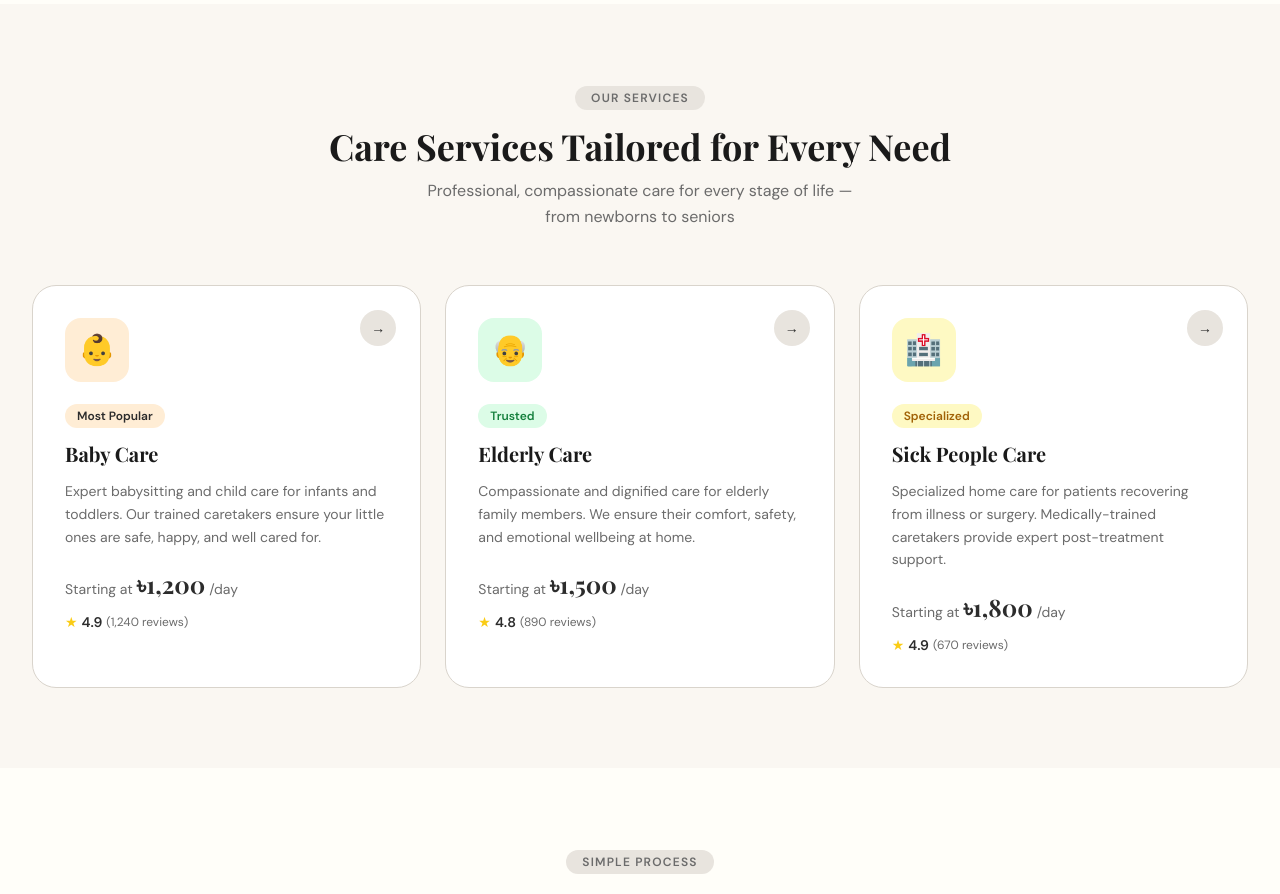
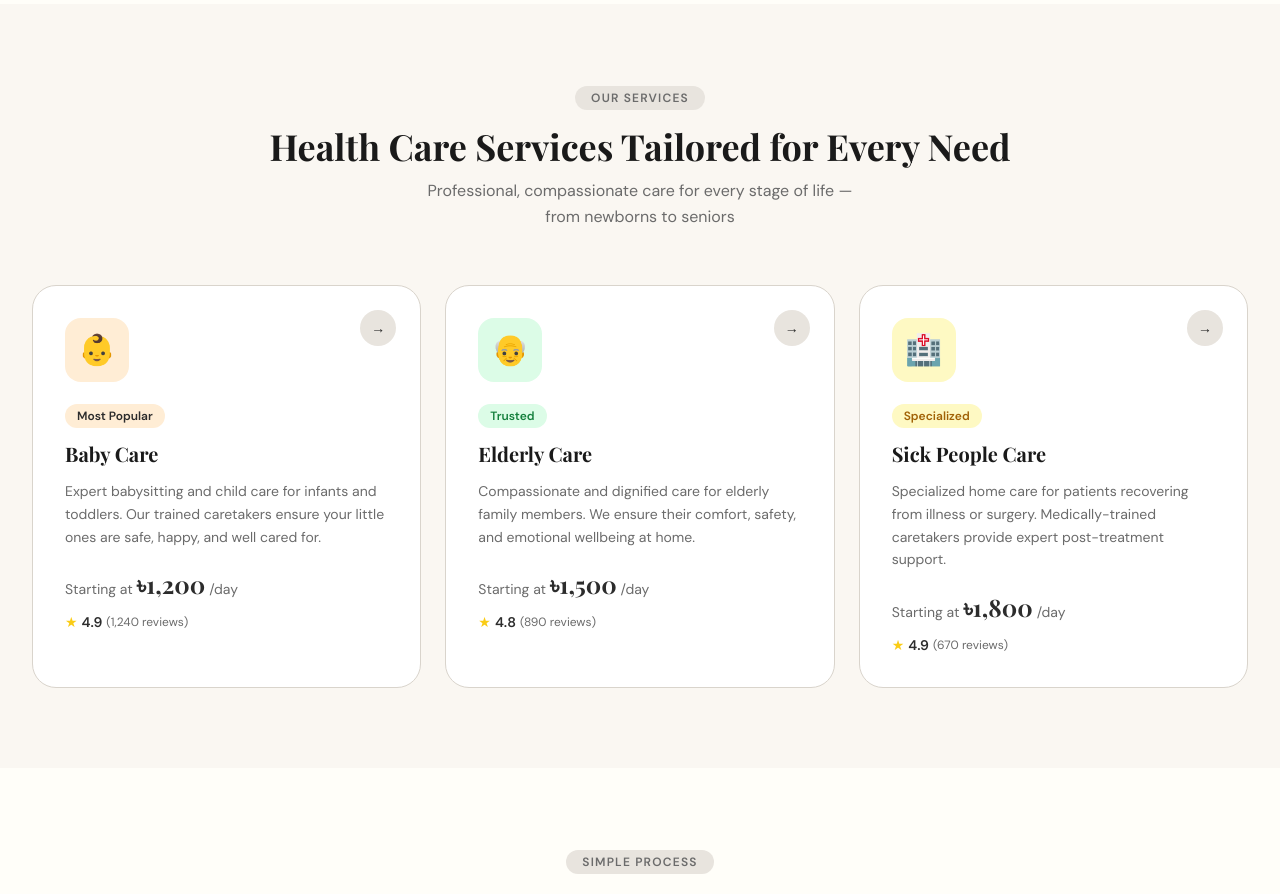
Before and after one commit to islamSorifulhero/Health-Care-Services, a Next.js app: page / in a window 1280 px wide. Shown: the part 1420-2314 px from the top of the page. Built offline with nearby package versions, Linux system fonts and the light colour scheme; a web font is replaced by a local one.

Commit message:
baby image added and service page updated

```diff
--- a/src/components/home/ServicesSection.tsx
+++ b/src/components/home/ServicesSection.tsx
@@ -12,7 +12,7 @@ export function ServicesSection() {
             Our Services
           </span>
           <h2 className="font-playfair text-4xl font-bold text-[#1A1A1A] mb-3">
-            Care Services Tailored for Every Need
+            Health Care Services Tailored for Every Need
           </h2>
           <p className="text-mid-gray max-w-md mx-auto">
             Professional, compassionate care for every stage of life — from newborns to seniors
@@ -41,6 +41,7 @@ export function ServicesSection() {
               {/* Icon */}
               <div className={`w-16 h-16 ${service.iconBg} rounded-2xl flex items-center justify-center text-3xl mb-5`}>
                 {service.icon}
+                {/* <img src="images/baby.jpg" alt="" /> */}
               </div>
 
               {/* Tag */}
```
Also changed, not shown: public/images/baby.jpg (added).
